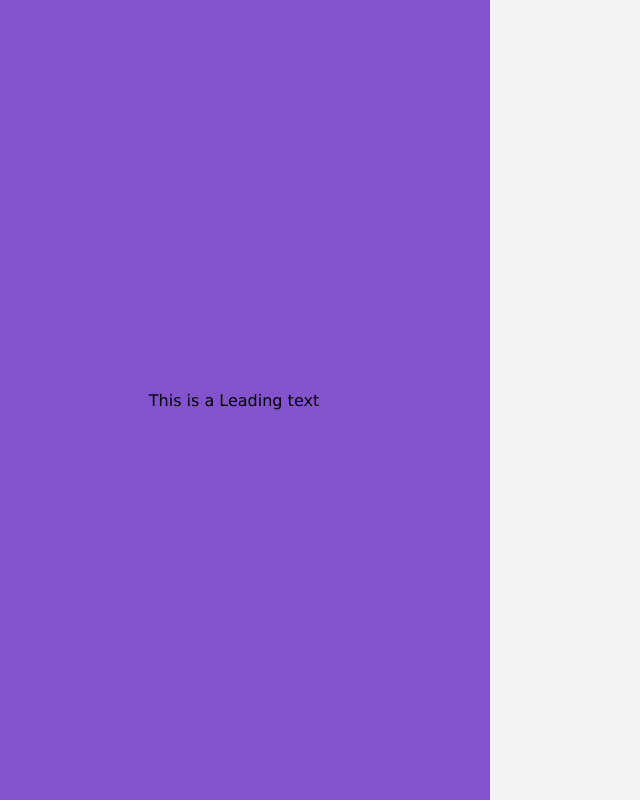
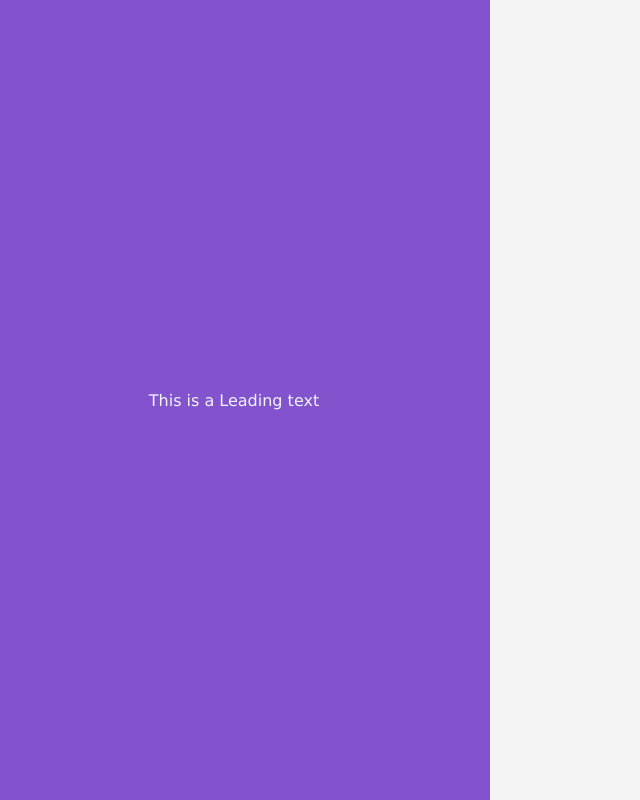
Before and after one commit to NatanDuarte/simple-login, a React (Create React App) app: page / in a window 1280 px wide. Shown: the whole page, without its empty margins (22-662 px from the left). Built offline with nearby package versions, Linux system fonts and the light colour scheme.

Commit message:
feat: refactoring color data with colors file reference

```diff
--- a/src/components/GlobalStyle.js
+++ b/src/components/GlobalStyle.js
@@ -1,4 +1,5 @@
 import { createGlobalStyle } from "styled-components";
+import { textColorLight } from './UI/colors'
 
 export const GlobalStyle = createGlobalStyle`
     * {
@@ -6,6 +7,7 @@ export const GlobalStyle = createGlobalStyle`
         padding: 0;
         box-sizing: border-box;
         text-decoration: none;
+        color: textColorLight;
 
         font-family: 'Lucida Sans', 'Lucida Sans Regular', 'Lucida Grande', 'Lucida Sans Unicode', Geneva, Verdana, sans-serif;
     }
--- a/src/components/container/index.js
+++ b/src/components/container/index.js
@@ -1,12 +1,12 @@
 import React from "react";
 import styled from 'styled-components';
-import media from '../../media';
+import { lightBackgroundColor } from '../UI/colors'
 
 const Container = styled.div`
     height: 100vh;
     width: 100%;
     display: flex;
-    background-color: #F4F4F4;
+    background-color: ${lightBackgroundColor};
 
     flex-direction: column;
 `;
--- a/src/components/leading-container/index.js
+++ b/src/components/leading-container/index.js
@@ -1,6 +1,7 @@
 import React from "react";
 import styled from 'styled-components';
 import media from '../../media';
+import { primaryColor, textColorDark } from '../UI/colors'
 
 const LeadingContainer = styled.div`
     height: 30vh;
@@ -9,7 +10,8 @@ const LeadingContainer = styled.div`
     flex-direction: column;
     justify-content: center;
     align-items: center;
-    background-color: #8353CD;
+    background-color: ${primaryColor};
+    color: ${textColorDark};
 
     ${media.desktop`
         flex-direction: column;
```
